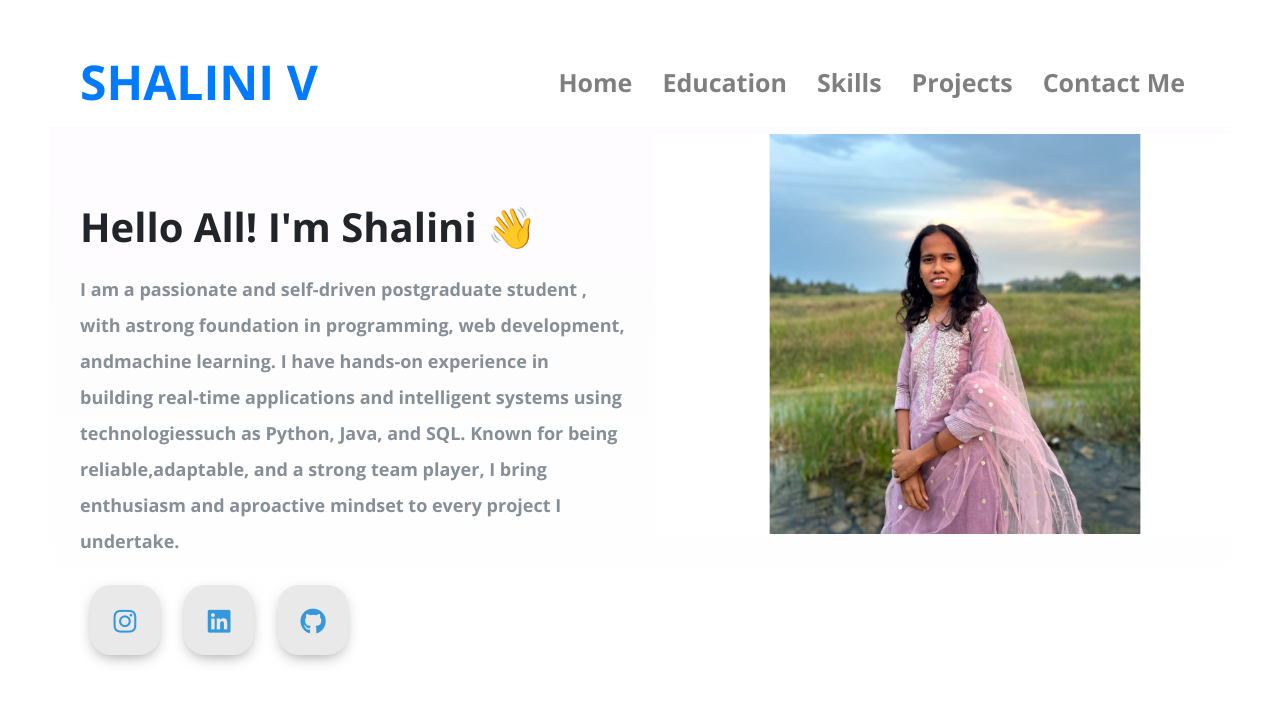
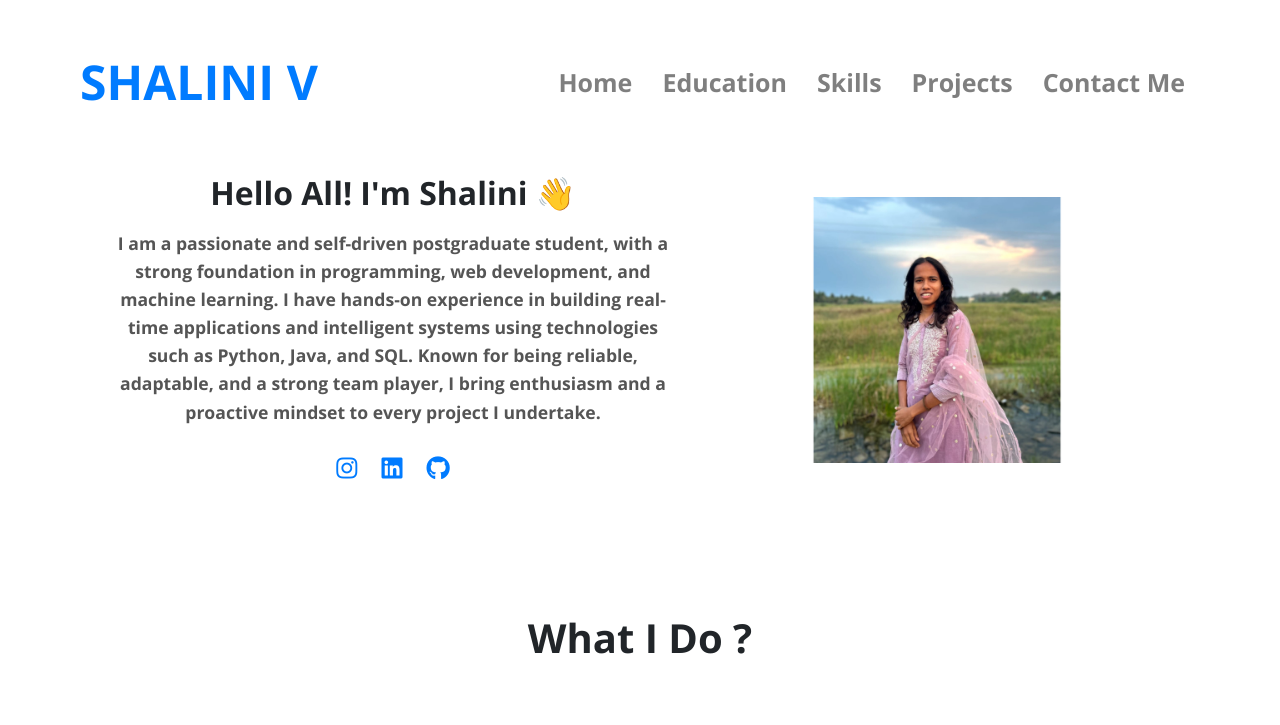
Before and after one commit to shalinivv/Shalini-s-Portfolio, a plain HTML site: page index.html in a window 1280 px wide. Shown: the top 725 px of the page. Drawn offline with nearby package versions, Linux system fonts and the light colour scheme; a web font is replaced by a local one.

Commit message:
Update index.html

```diff
--- a/index.html
+++ b/index.html
@@ -107,11 +107,9 @@
       </nav>
     </header>
 
-    <section id="Home">
+    <!-- <section id="Home">
       <div class="row column1">
-        <!-- <div class="col-lg-6 col-md-6 first-image" style="width: 100%; height:200%;">
-          <img class="boyimage" src="Image/shal.jpg" alt="" style="width: 100%; height: 30%; object-fit: contain;" />
-     </div> -->
+
      <div class="col-lg-6 col-md-6 first-image">
           <img class="boyimage" src="Image/shal17.jpg" alt="" />
         </div>
@@ -153,7 +151,81 @@
           <img class="boy" src="Image/shal.jpg" alt="" />
         </div>
       </div>
-    </section>
+    </section> -->
+<section id="Home" style="padding: 2rem;">
+  <div
+    style="
+      display: flex;
+      flex-wrap: wrap;
+      align-items: center;
+      justify-content: center;
+      max-width: 1200px;
+      margin: auto;
+    "
+  >
+    <!-- Text Section -->
+    <div
+      style="
+        flex: 1 1 500px;
+        padding: 1rem;
+        box-sizing: border-box;
+        text-align: center;
+      "
+    >
+      <h1 style="font-size: 2rem; margin-bottom: 1rem; font-weight: bold;">
+        Hello All! I'm Shalini <span>👋</span>
+      </h1>
+      <p style="margin-bottom: 1.5rem; color: #555; font-size: 1.1rem; line-height: 1.6;">
+        I am a passionate and self-driven postgraduate student, with a strong
+        foundation in programming, web development, and machine learning. I have
+        hands-on experience in building real-time applications and intelligent
+        systems using technologies such as Python, Java, and SQL. Known for
+        being reliable, adaptable, and a strong team player, I bring enthusiasm
+        and a proactive mindset to every project I undertake.
+      </p>
+      <div style="margin-top: 1rem;">
+        <a
+          href="https://www.instagram.com/shallz_17"
+          target="_blank"
+          style="margin: 0 10px; font-size: 24px; display: inline-block;"
+        >
+          <i class="fab fa-instagram"></i>
+        </a>
+        <a
+          href="https://www.linkedin.com/in/shalini-v639738/"
+          target="_blank"
+          style="margin: 0 10px; font-size: 24px; display: inline-block;"
+        >
+          <i class="fab fa-linkedin"></i>
+        </a>
+        <a
+          href="https://github.com/shalinivv"
+          target="_blank"
+          style="margin: 0 10px; font-size: 24px; display: inline-block;"
+        >
+          <i class="fab fa-github"></i>
+        </a>
+      </div>
+    </div>
+
+    <!-- Image Section -->
+    <div
+      style="
+        flex: 1 1 400px;
+        padding: 1rem;
+        box-sizing: border-box;
+        text-align: center;
+      "
+    >
+      <img
+        src="Image/shal17.jpg"
+        alt="Shalini"
+        style="width: 100%; max-width: 400px; height: auto; border-radius: 10px;"
+      />
+    </div>
+  </div>
+</section>
+
 
     <section id="Whatido">
       <h1>What I Do ?</h1>
```
